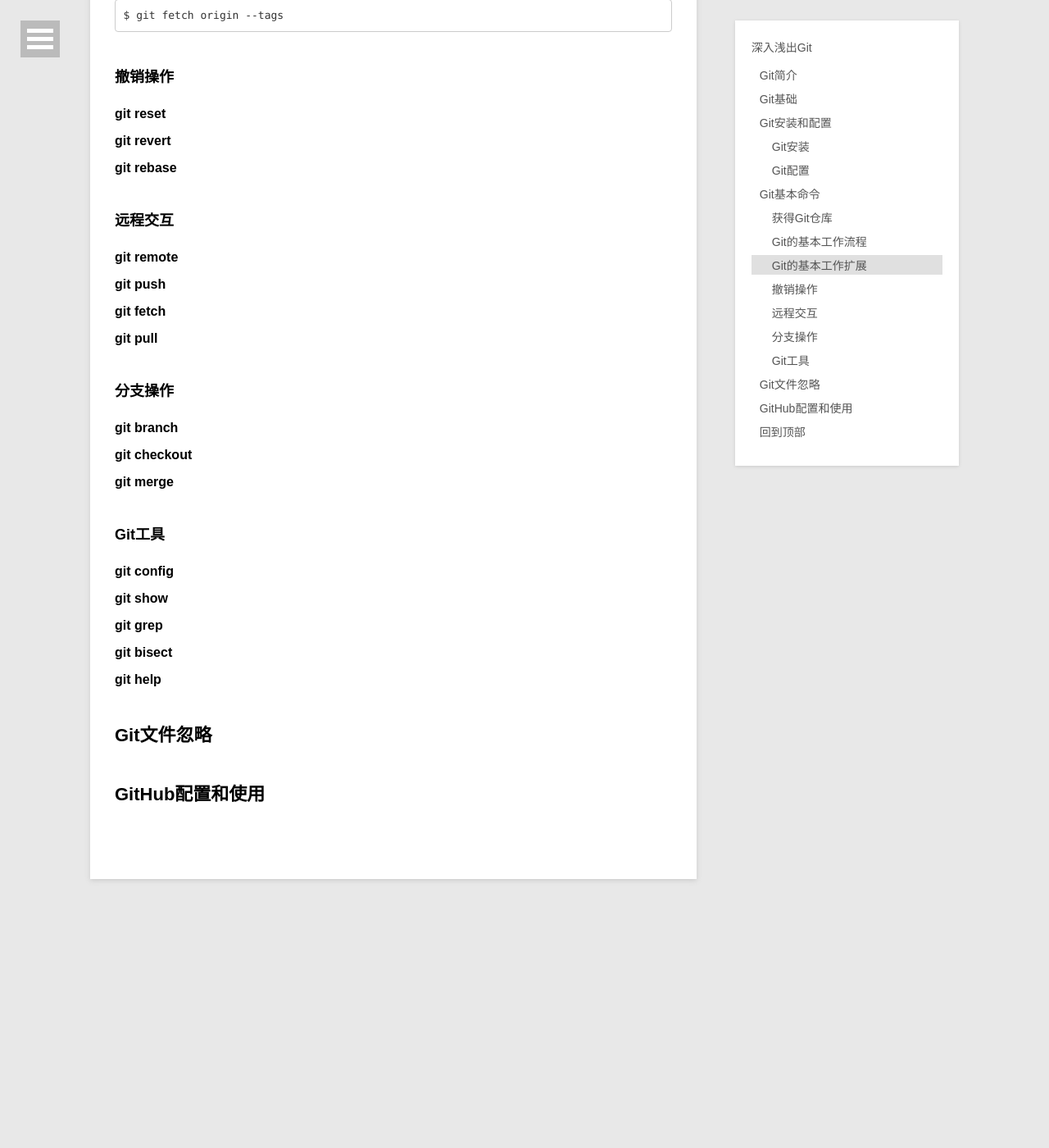
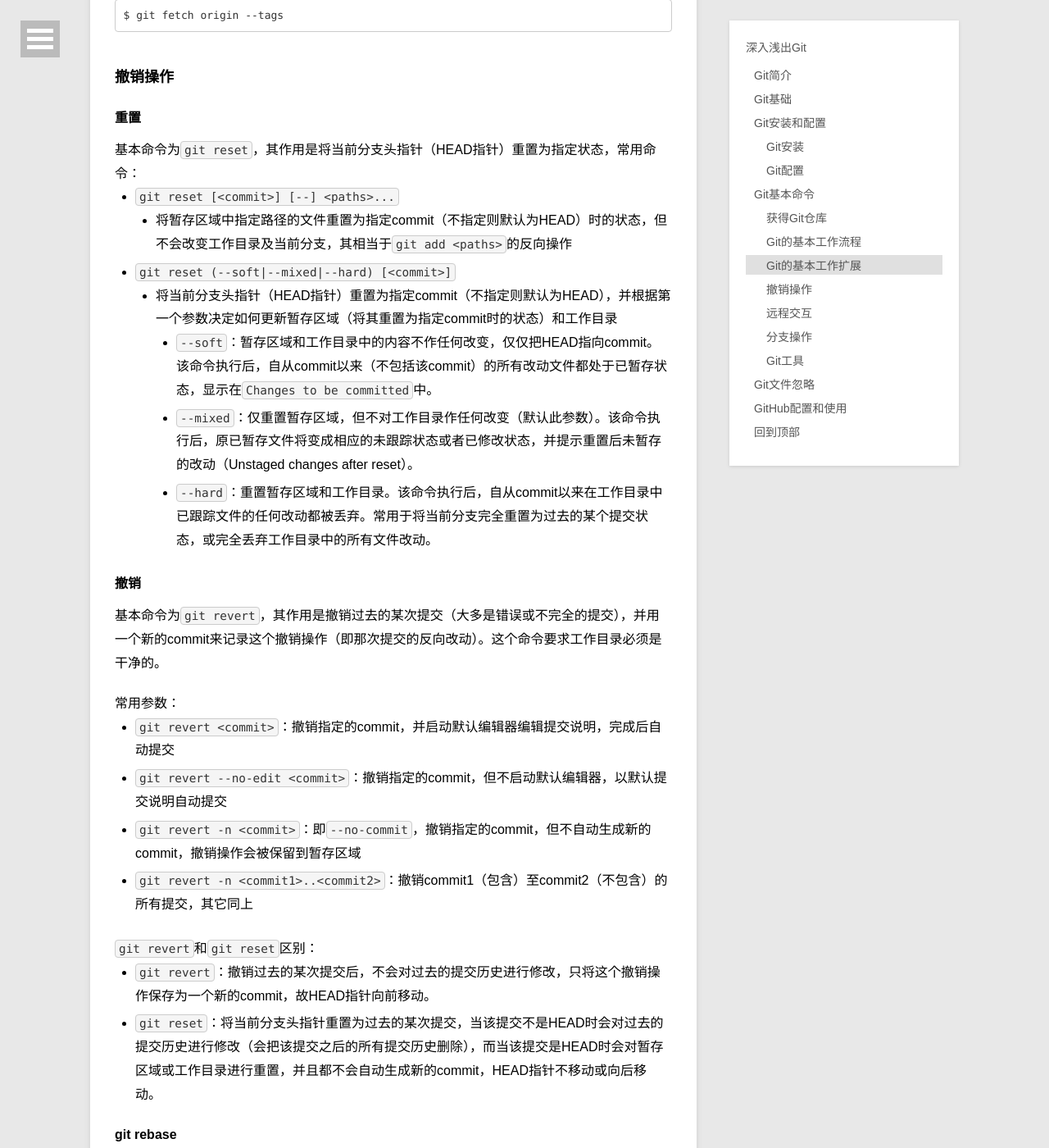
Before and after one commit to chengshiwen/chengshiwen.github.io, a Jekyll site: the page built from _posts/2014-04-16-head-first-git.md, in a window 1280 px wide and 1400 px high, scrolled down 16886 px. Shown: the whole window at 82% size. Built offline with Jekyll 4.4.1, drawn with Linux system fonts in a browser that asks for light colours; comment, search, counter and statistics services are not loaded; before the commit the page ends 17988 px from its top, so only the background shows below that; some of the changed text lies outside the part shown.

Commit message:
Update 2014-04-16-head-first-git.md with git-reset and git-revert

```diff
--- a/_config.yml
+++ b/_config.yml
@@ -1,5 +1,5 @@
-name: 奇小在的博客
-title: 奇小在的博客
+name: 奇小在的个人网站
+title: 奇小在的个人网站
 url: http://cheng-shiwen.com
 
 markdown: kramdown
--- a/_layouts/default.html
+++ b/_layouts/default.html
@@ -5,7 +5,7 @@
     <title>{% if page.title %}{{ page.title }} | {% endif %}{{ site.title }}</title>
     <meta name="author" content="奇小在" />
     <meta name="renderer" content="webkit" />
-    <meta name="description" content="奇小在的博客" />
+    <meta name="description" content="奇小在的个人网站" />
     <meta name="viewport" content="width=device-width, initial-scale=1.0, minimum-scale=1.0" />
     <link rel="shortcut icon" href="/favicon.ico" type="image/x-icon" />
     <link rel="stylesheet" href="/assets/css/default.css" />
--- a/_posts/2014-04-16-head-first-git.md
+++ b/_posts/2014-04-16-head-first-git.md
@@ -416,8 +416,8 @@ Git的基本工作流程如下：
 - `git rm -f <file>...`：删除之前若文件修改过且已放到暂存区域，则须强制删除
 - `git rm -r <file>...`：允许递归删除
 
-`rm`删除文件后，该删除操作会出现在`Changes not staged for commit`列表中，但该文件仍在暂存区域，可执行`git ls-files --deleted`查看`rm`删除的文件；<br/>
-`git rm`删除文件后，该删除操作会出现在`Changes to be committed`列表中，且该文件已从暂存区域中移除。<br/>
+`rm`删除文件后，该删除操作会出现在`Changes not staged for commit`中，但该文件仍在暂存区域，可执行`git ls-files --deleted`查看`rm`删除的文件；<br/>
+`git rm`删除文件后，该删除操作会出现在`Changes to be committed`中，且该文件已从暂存区域中移除，可执行`git ls-files --cached`查看暂存区域文件的变化。<br/>
 因此，`git rm` + `git commit -m <message>`相当于`rm` + `git commit -a -m <message>`。
 
 **注**：上述命令均是在提交后生效。
@@ -475,7 +475,7 @@ Git使用的标签有两种类型：轻量级的（lightweight）和含附注的
 
 **含附注标签**
 
-用`-a`（_annotated_）指定标签名字，`-m`参数指定了对应的标签说明，Git会将此说明一同保存在标签对象中。如果没有给出该选项，Git会启动文本编辑软件供你输入标签说明。
+用`-a`（annotated）指定标签名字，`-m`参数指定了对应的标签说明，Git会将此说明一同保存在标签对象中。如果没有给出该选项，Git会启动文本编辑软件供你输入标签说明。
 
     $ git tag -a <tagname> [-m <msg>]
 
@@ -551,9 +551,33 @@ Git使用的标签有两种类型：轻量级的（lightweight）和含附注的
 
 ### 撤销操作
 
-#### git reset
+#### 重置
 
-#### git revert
+基本命令为`git reset`，其作用是将当前分支头指针（HEAD指针）重置为指定状态，常用命令：
+
+- `git reset [<commit>] [--] <paths>...`
+    - 将暂存区域中指定路径的文件重置为指定commit（不指定则默认为HEAD）时的状态，但不会改变工作目录及当前分支，其相当于`git add <paths>`的反向操作
+- `git reset (--soft|--mixed|--hard) [<commit>]`
+    - 将当前分支头指针（HEAD指针）重置为指定commit（不指定则默认为HEAD），并根据第一个参数决定如何更新暂存区域（将其重置为指定commit时的状态）和工作目录
+        - `--soft`：暂存区域和工作目录中的内容不作任何改变，仅仅把HEAD指向commit。该命令执行后，自从commit以来（不包括该commit）的所有改动文件都处于已暂存状态，显示在`Changes to be committed`中。
+        - `--mixed`：仅重置暂存区域，但不对工作目录作任何改变（默认此参数）。该命令执行后，原已暂存文件将变成相应的未跟踪状态或者已修改状态，并提示重置后未暂存的改动（Unstaged changes after reset）。
+        - `--hard`：重置暂存区域和工作目录。该命令执行后，自从commit以来在工作目录中已跟踪文件的任何改动都被丢弃。常用于将当前分支完全重置为过去的某个提交状态，或完全丢弃工作目录中的所有文件改动。
+
+#### 撤销
+
+基本命令为`git revert`，其作用是撤销过去的某次提交（大多是错误或不完全的提交），并用一个新的commit来记录这个撤销操作（即那次提交的反向改动）。这个命令要求工作目录必须是干净的。
+
+常用参数：
+
+- `git revert <commit>`：撤销指定的commit，并启动默认编辑器编辑提交说明，完成后自动提交
+- `git revert --no-edit <commit>`：撤销指定的commit，但不启动默认编辑器，以默认提交说明自动提交
+- `git revert -n <commit>`：即`--no-commit`，撤销指定的commit，但不自动生成新的commit，撤销操作会被保留到暂存区域
+- `git revert -n <commit1>..<commit2>`：撤销commit1（包含）至commit2（不包含）的所有提交，其它同上
+
+`git revert`和`git reset`区别：
+
+- `git revert`：撤销过去的某次提交后，不会对过去的提交历史进行修改，只将这个撤销操作保存为一个新的commit，故HEAD指针向前移动。
+- `git reset`：将当前分支头指针重置为过去的某次提交，当该提交不是HEAD时会对过去的提交历史进行修改（会把该提交之后的所有提交历史删除），而当该提交是HEAD时会对暂存区域或工作目录进行重置，并且都不会自动生成新的commit，HEAD指针不移动或向后移动。
 
 #### git rebase
 
--- a/assets/js/post.js
+++ b/assets/js/post.js
@@ -135,7 +135,7 @@ $(document).ready(function(){
 
                 var menuIndexTop = $('#menuIndex').offset().top;
                 var menuIndexLeft = $('#menuIndex').offset().left;
-                var menuIndexWidth = $('#content').width() * 0.22;
+                var menuIndexWidth = ($(window).width() < 1380) ? $('#menuIndex').width() : $('#content').width() * 0.22;
 
                 $(window).scroll(function() {
                     waitForFinalEvent(function() {
```
Also changed, not shown: other parts of _posts/2014-04-16-head-first-git.md (+1 -1 lines), README.md.
